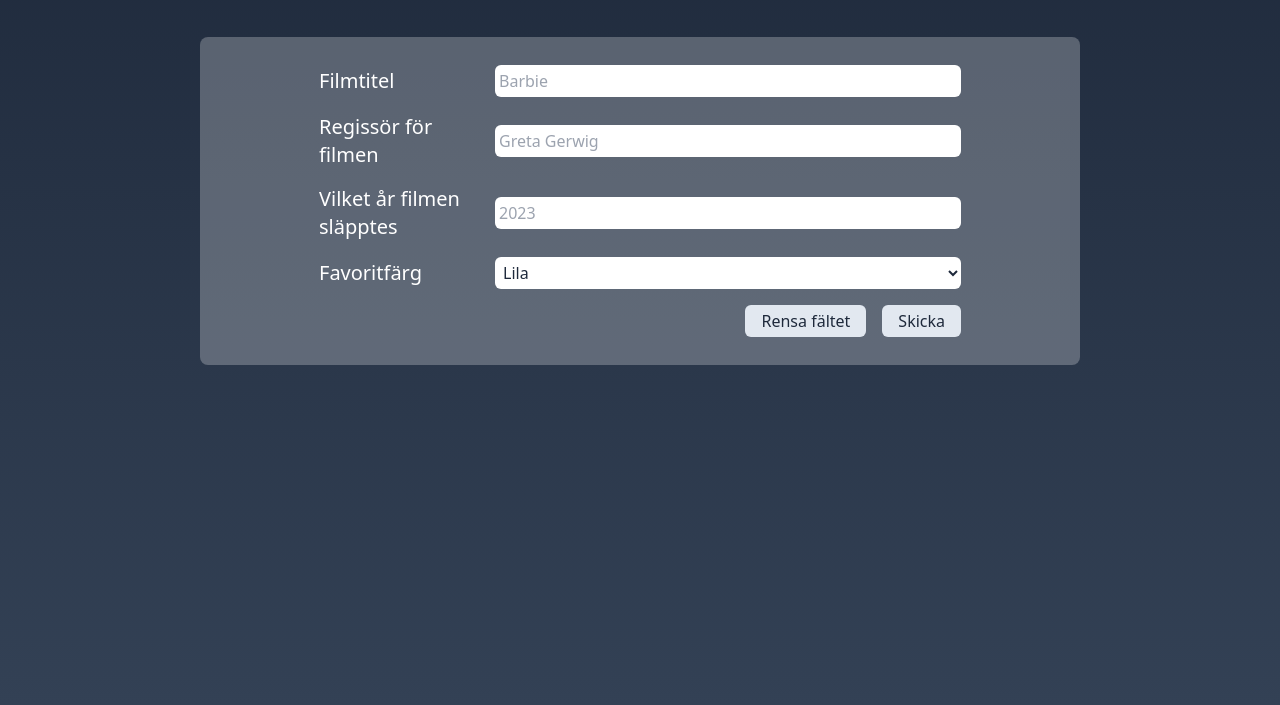
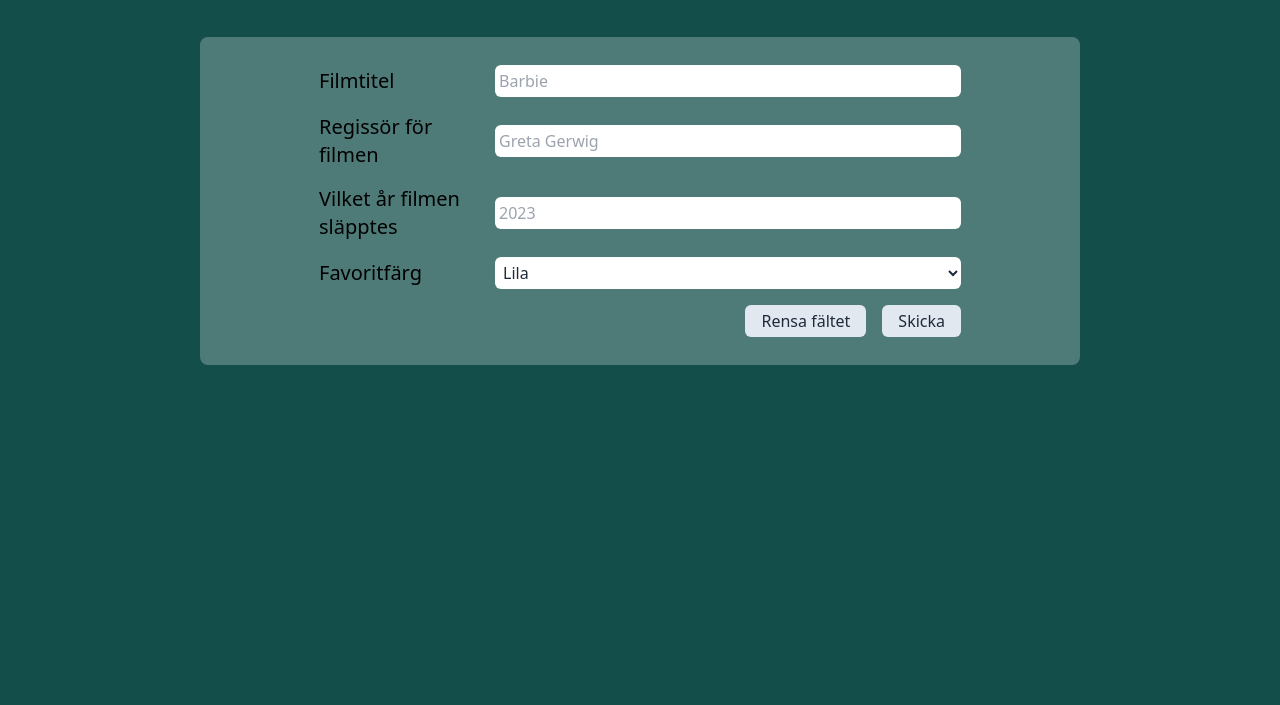
Before and after one commit to intesar-create/gik339-grupp23-projekt, a plain HTML site: page client/index1.html in a window 1280 px wide. Shown: the part 135-840 px from the top of the page. Drawn offline with nearby package versions, Linux system fonts and the light colour scheme; no server answers.

Commit message:
Update index1.html

```diff
--- a/client/index1.html
+++ b/client/index1.html
@@ -10,7 +10,7 @@
     <title>Projektarbete grupp 23</title>
 </head>
 
-<body class="min-h-[100vh] bg-gradient-to-b from-slate-800 to-slate-700 text-white">
+<body class="min-h-[100vh] bg-teal-900">
     <header class="mt-10 text-center">
         <h1 class="text-3xl">Projektarbete grupp 23</h1>
     </header>
```
